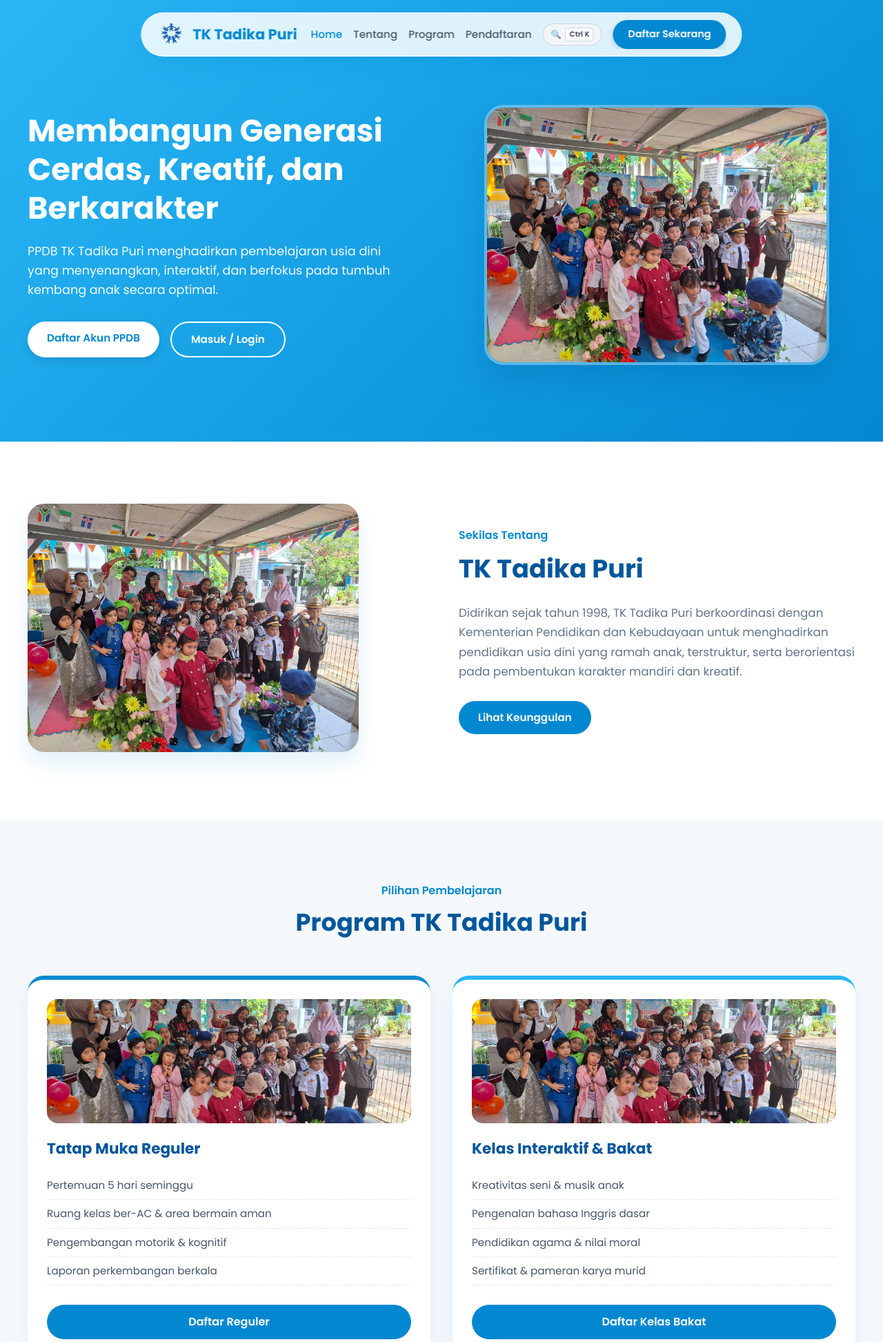
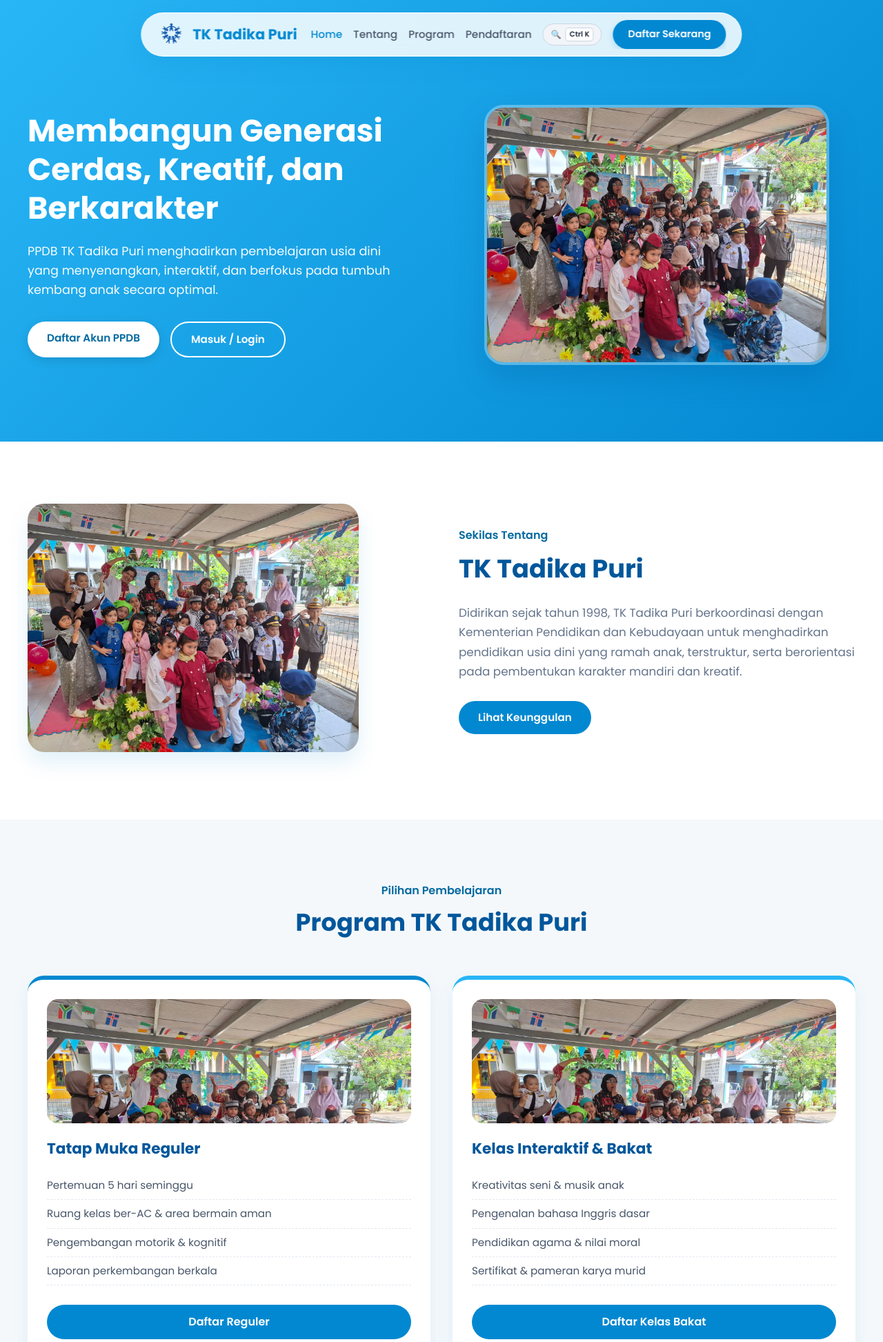
Before and after one commit to babang-11/ppdb-tk-tadikapuri, a Flask app: page / in a window 1280 px wide. Shown: the top 1945 px of the page at 69% size. Run offline with Flask 3, Linux system fonts and the light colour scheme.

Commit message:
optimasi performa gambar dan keamanan http headers

```diff
--- a/PythonProject1/app.py
+++ b/PythonProject1/app.py
@@ -11,6 +11,31 @@ from reportlab.lib.pagesizes import letter
 from reportlab.lib.styles import getSampleStyleSheet
 
 app = Flask(__name__)
+app.config.update(
+    SESSION_COOKIE_SECURE=True,
+    SESSION_COOKIE_HTTPONLY=True,
+    SESSION_COOKIE_SAMESITE='Lax',
+)
+
+@app.after_request
+def set_security_headers(response):
+    response.headers['Strict-Transport-Security'] = 'max-age=31536000; includeSubDomains'
+    response.headers['X-Frame-Options'] = 'DENY'
+    response.headers['X-Content-Type-Options'] = 'nosniff'
+    response.headers['Referrer-Policy'] = 'strict-origin-when-cross-origin'
+    response.headers['Permissions-Policy'] = 'geolocation=(), microphone=(), camera=()'
+    response.headers['Content-Security-Policy'] = (
+        "default-src 'self'; "
+        "script-src 'self' 'unsafe-inline'; "
+        "style-src 'self' 'unsafe-inline' https://fonts.googleapis.com; "
+        "font-src 'self' https://fonts.gstatic.com data:; "
+        "img-src 'self' data: blob:; "
+        "object-src 'none'; "
+        "base-uri 'self'; "
+        "form-action 'self'; "
+        "frame-ancestors 'none';"
+    )
+    return response
 
 # ================= SECRET KEY =================
 app.secret_key = 'secret123'
@@ -67,7 +92,6 @@ def init_db():
     conn = get_db()
     cur = conn.cursor()
 
-    # Tabel Users
     cur.execute("""
         CREATE TABLE IF NOT EXISTS users (
             id INTEGER PRIMARY KEY AUTOINCREMENT,
@@ -80,7 +104,6 @@ def init_db():
         )
     """)
 
-    # Tabel Siswa
     cur.execute("""
         CREATE TABLE IF NOT EXISTS siswa (
             id INTEGER PRIMARY KEY AUTOINCREMENT,
@@ -108,7 +131,6 @@ def init_db():
         )
     """)
 
-    # Migrasi kolom otomatis untuk database ppdb.db yang sudah ada
     kolom_siswa = [row[1] for row in cur.execute("PRAGMA table_info(siswa)").fetchall()]
     if 'email' not in kolom_siswa:
         cur.execute("ALTER TABLE siswa ADD COLUMN email TEXT")
@@ -119,7 +141,6 @@ def init_db():
     if 'kelas' not in kolom_siswa:
         cur.execute("ALTER TABLE siswa ADD COLUMN kelas TEXT DEFAULT 'Reguler'")
 
-    # Tabel Pembayaran PPDB
     cur.execute("""
         CREATE TABLE IF NOT EXISTS pembayaran (
             id_pembayaran INTEGER PRIMARY KEY AUTOINCREMENT,
@@ -152,7 +173,6 @@ def init_db():
         )
     """)
 
-    # Buat akun admin default jika belum ada
     cur.execute("SELECT * FROM users WHERE role='admin'")
     if not cur.fetchone():
         cur.execute(
@@ -163,10 +183,8 @@ def init_db():
     conn.commit()
     conn.close()
 
-# Jalankan inisialisasi tabel saat aplikasi dimuat
 init_db()
 
-# ================= LANDING PAGE / HOME =================
 @app.route('/')
 def home():
     sudah_bayar = False
@@ -187,7 +205,6 @@ def home():
 
     return render_template('landing.html', sudah_bayar=sudah_bayar)
 
-# ================= LOGIN =================
 @app.route('/login', methods=['GET', 'POST'])
 def login():
     if request.method == 'POST':
@@ -222,7 +239,6 @@ def login():
 
     return render_template('login.html')
 
-# ================= DASHBOARD USER =================
 @app.route('/dashboard')
 def dashboard():
     if 'login' not in session:
@@ -265,7 +281,7 @@ def dashboard():
         pembayaran=data_bayar
     )
 
-# ================= HALAMAN TAGIHAN SPP BULANAN (USER) =================
+#HALAMAN TAGIHAN SPP BULANAN (USER)
 @app.route('/tagihan_spp')
 def tagihan_spp():
     if 'login' not in session:
@@ -315,7 +331,6 @@ def tagihan_spp():
         riwayat_spp=riwayat_spp
     )
 
-# ================= UPLOAD PEMBAYARAN SPP BULANAN (USER) =================
 @app.route('/bayar_spp', methods=['POST'])
 def bayar_spp():
     if 'login' not in session:
@@ -356,7 +371,7 @@ def bayar_spp():
     flash(f"Bukti pembayaran SPP bulan {bulan} berhasil dikirim!")
     return redirect('/tagihan_spp')
 
-# ================= REGISTER (LANGKAH 1) =================
+#REGISTER (LANGKAH 1)
 @app.route('/register', methods=['GET', 'POST'])
 def register():
     if request.method == 'POST':
@@ -390,7 +405,7 @@ def register():
 
     return render_template('register.html')
 
-# ================= PENDAFTARAN FORMAL (LANGKAH 2) =================
+#PENDAFTARAN FORMAL (LANGKAH 2)
 @app.route('/pendaftaran', methods=['GET', 'POST'])
 def pendaftaran():
     if 'login' not in session:
@@ -411,7 +426,6 @@ def pendaftaran():
         nama_ibu = request.form['nama_ibu']
         pekerjaan_ibu = request.form['pekerjaan_ibu']
 
-        # Tangkap pilihan program dari formulir
         jenjang = request.form.get('jenjang', 'Kinder A')
         tipe_program = request.form.get('tipe_program', 'Tatap Muka Rutin')
         kelas = request.form.get('kelas', 'Reguler')
@@ -456,7 +470,7 @@ def pendaftaran():
 
     return render_template('pendaftaran.html')
 
-# ================= PEMBAYARAN & PENINJAUAN (LANGKAH 3) =================
+#PEMBAYARAN & PENINJAUAN (LANGKAH 3)
 @app.route('/pembayaran', methods=['GET', 'POST'])
 def pembayaran():
     if 'login' not in session:
@@ -500,7 +514,6 @@ def pembayaran():
     conn.close()
     return render_template('bukti_pembayaran.html', siswa=siswa, rincian=rincian)
 
-# ================= STATUS PEMBAYARAN USER =================
 @app.route('/status_pembayaran')
 def status_pembayaran():
     if 'login' not in session:
@@ -536,7 +549,6 @@ def status_pembayaran():
 
     return render_template('status_pembayaran.html', status=status, id_siswa=id_siswa)
 
-# ================= DOWNLOAD SURAT PENERIMAAN UNTUK USER =================
 @app.route('/download_bukti_user/<id>')
 def download_bukti_user(id):
     if 'login' not in session:
@@ -544,7 +556,6 @@ def download_bukti_user(id):
 
     return cetak_bukti(id)
 
-# ================= PROFILE USER =================
 @app.route('/profile', methods=['GET', 'POST'])
 def profile():
     if 'login' not in session:
@@ -582,7 +593,7 @@ def profile():
     conn.close()
     return render_template('profile.html', user=user)
 
-# ================= DASHBOARD ADMIN =================
+#DASHBOARD ADMIN
 @app.route('/admin_dashboard')
 def admin_dashboard():
     if session.get('role') != 'admin':
@@ -615,7 +626,7 @@ def admin_dashboard():
         total_spp=total_spp
     )
 
-# ================= DATA SISWA (ADMIN) =================
+#DATA SISWA (ADMIN)
 @app.route('/data_siswa')
 def data_siswa():
     if session.get('role') != 'admin':
@@ -629,7 +640,7 @@ def data_siswa():
 
     return render_template('data_siswa.html', siswa=data)
 
-# ================= DETAIL SISWA (ADMIN) =================
+#DETAIL SISWA (ADMIN)
 @app.route('/detail_siswa/<id>')
 def detail_siswa(id):
     if session.get('role') != 'admin':
@@ -646,7 +657,7 @@ def detail_siswa(id):
 
     return render_template('detail_siswa.html', siswa=siswa)
 
-# ================= EDIT SISWA (ADMIN) =================
+#EDIT SISWA (ADMIN)
 @app.route('/edit_siswa/<id>', methods=['GET', 'POST'])
 def edit_siswa(id):
     if session.get('role') != 'admin':
@@ -677,7 +688,7 @@ def edit_siswa(id):
 
     return render_template('edit_siswa.html', siswa=siswa)
 
-# ================= HAPUS SISWA (ADMIN) =================
+#HAPUS SISWA (ADMIN)
 @app.route('/hapus_siswa/<id>')
 def hapus_siswa(id):
     if session.get('role') != 'admin':
@@ -691,7 +702,7 @@ def hapus_siswa(id):
 
     return redirect('/data_siswa')
 
-# ================= DATA PEMBAYARAN PPDB (ADMIN) =================
+#DATA PEMBAYARAN PPDB (ADMIN)
 @app.route('/data_pembayaran')
 def data_pembayaran():
     if session.get('role') != 'admin':
@@ -709,7 +720,7 @@ def data_pembayaran():
 
     return render_template('data_pembayaran.html', pembayaran=data)
 
-# ================= VERIFIKASI PEMBAYARAN PPDB (ADMIN) =================
+#VERIFIKASI PEMBAYARAN PPDB (ADMIN)
 @app.route('/verifikasi/<id>/<status>')
 def verifikasi(id, status):
     if session.get('role') != 'admin':
@@ -745,7 +756,7 @@ def acc(id):
 
     return redirect(url_for('data_pembayaran'))
 
-# ================= DATA & VERIFIKASI SPP BULANAN (ADMIN) =================
+#DATA & VERIFIKASI SPP BULANAN (ADMIN)
 @app.route('/data_spp')
 def data_spp():
     if session.get('role') != 'admin':
@@ -772,7 +783,7 @@ def verifikasi_spp(id, status):
 
     return redirect('/data_spp')
 
-# ================= MANAGEMENT USER (ADMIN) =================
+#MANAGEMENT USER (ADMIN)
 @app.route('/tambah', methods=['POST'])
 def tambah_user():
     if session.get('role') != 'admin':
@@ -809,7 +820,7 @@ def hapus_user(id):
 
     return redirect(url_for('admin_dashboard'))
 
-# ================= 1. REKAPITULASI DATA SISWA TAHUN AJARAN BARU =================
+#REKAPITULASI DATA SISWA TAHUN AJARAN BARU
 @app.route('/cetak_pdf')
 def cetak_pdf():
     if session.get('role') != 'admin':
@@ -910,7 +921,7 @@ def cetak_pdf():
     response.headers['Content-Disposition'] = 'inline; filename=rekapitulasi_siswa_tahun_ajaran_baru.pdf'
     return response
 
-# ================= SURAT PENERIMAAN INDIVIDUAL PER SISWA (PDF REPORTLAB) =================
+#SURAT PENERIMAAN INDIVIDUAL PER SISWA (PDF REPORTLAB)
 @app.route('/cetak_bukti/<id>')
 def cetak_bukti(id):
     if 'login' not in session:
@@ -1017,7 +1028,7 @@ def cetak_bukti(id):
     response.headers['Content-Disposition'] = f'inline; filename=Surat_Penerimaan_{siswa[0]}.pdf'
     return response
 
-# ================= LUPA & RESET PASSWORD =================
+#LUPA & RESET PASSWORD
 @app.route('/lupa_password', methods=['GET', 'POST'])
 def lupa_password():
     if request.method == 'POST':
@@ -1066,13 +1077,11 @@ def reset_password():
 
     return render_template('reset_password.html')
 
-# ================= LOGOUT =================
 @app.route('/logout')
 def logout():
     session.clear()
     return redirect('/')
 
-# ================= RUN =================
 if __name__ == '__main__':
     app.run(
         host='0.0.0.0',
--- a/PythonProject1/templates/bukti_pendaftaran.html
+++ b/PythonProject1/templates/bukti_pendaftaran.html
@@ -4,8 +4,7 @@
     <meta charset="UTF-8">
     <title>Surat Keterangan Penerimaan - TK Tadika Puri</title>
 
-    <!-- BARIS FAVICON LOGO TAB BROWSER -->
-    <link rel="shortcut icon" href="{{ url_for('static', filename='image/logo-transparent.png') }}" type="image/x-icon">
+        <link rel="shortcut icon" href="{{ url_for('static', filename='image/logo-transparent.png') }}" type="image/x-icon">
 
     <style>
         body { font-family: 'Times New Roman', Times, serif; padding: 40px; color: #000; line-height: 1.6; }
--- a/PythonProject1/templates/landing.html
+++ b/PythonProject1/templates/landing.html
@@ -2,13 +2,18 @@
 <html lang="id">
 <head>
     <meta charset="UTF-8">
-    <meta name="viewport" content="width=device-width, initial-scale=1.0, maximum-scale=1.0, user-scalable=no">
+    <meta name="viewport" content="width=device-width, initial-scale=1.0">
+    <meta name="description" content="Penerimaan Peserta Didik Baru (PPDB) TK Tadika Puri Depok - Pendidikan anak usia dini cerdas, kreatif, dan berkarakter.">
     <title>PPDB TK Tadika Puri</title>
 
-    <!-- Google Fonts Poppins -->
+    <!-- Preconnect & Non-Blocking Google Fonts -->
     <link rel="preconnect" href="https://fonts.googleapis.com">
     <link rel="preconnect" href="https://fonts.gstatic.com" crossorigin>
-    <link href="https://fonts.googleapis.com/css2?family=Poppins:wght@400;500;600;700&display=swap" rel="stylesheet">
+    <link rel="preload" as="style" href="https://fonts.googleapis.com/css2?family=Poppins:wght@400;500;600;700&display=swap" onload="this.onload=null;this.rel='stylesheet'">
+    <noscript><link rel="stylesheet" href="https://fonts.googleapis.com/css2?family=Poppins:wght@400;500;600;700&display=swap"></noscript>
+
+    <!-- Preload Gambar Utama (LCP Discovery) -->
+    <link rel="preload" as="image" href="{{ url_for('static', filename='image/sekolah.jpeg') }}" fetchpriority="high">
 
     <link rel="stylesheet" href="{{ url_for('static', filename='css/style.css') }}">
 
@@ -22,6 +27,33 @@
             overflow-x: hidden !important;
             margin: 0 !important;
             padding: 0 !important;
+        }
+
+        /* Jaga Rasio Gambar Saat Atribut Width & Height Ditetapkan */
+        .hero-img,
+        .about-image img,
+        .program-img-box img {
+            height: auto;
+        }
+
+        .logo-sekolah,
+        .footer-logo-img {
+            object-fit: contain;
+        }
+
+        /* Perbaikan Rasio Kontras Teks (Accessibility) */
+        .hero-description {
+            color: #ffffff !important;
+            opacity: 0.96;
+        }
+
+        .section-subtitle,
+        .form-subtitle {
+            color: #0369a1 !important;
+        }
+
+        .btn-smm-white {
+            color: #0369a1 !important;
         }
 
         /* =========================================================
@@ -90,7 +122,7 @@
                 align-items: center !important;
                 gap: 6px !important;
                 background: #f1f5f9 !important;
-                color: #475569 !important;
+                color: #334155 !important;
                 border: 1px solid #cbd5e1 !important;
                 border-radius: 9999px !important;
                 padding: 5px 11px !important;
@@ -112,7 +144,7 @@
                 border-radius: 5px;
                 padding: 1px 5px;
                 font-size: 10.5px;
-                color: #334155;
+                color: #1e293b;
             }
 
             /* EFEK SHRINK ON SCROLL (Mengecil jadi ikon saat di-scroll, melebar saat di-hover) */
@@ -558,6 +588,9 @@
     </div>
 </div>
 
+<!-- KONTEN UTAMA (MAIN LANDMARK) -->
+<main id="main-content">
+
     <!-- HERO SECTION -->
     <section class="hero" id="top">
         <div class="hero-container">
@@ -840,7 +875,7 @@
     function renderCmdList(items) {
         cmdList.innerHTML = '';
         if (items.length === 0) {
-            cmdList.innerHTML = '<div style="padding:18px; text-align:center; color:#94a3b8; font-size:13px;">Halaman tidak ditemukan</div>';
+            cmdList.innerHTML = '<div style="padding:18px; text-align:center; color:#475569; font-size:13px;">Halaman tidak ditemukan</div>';
             return;
         }
         items.forEach((item, index) => {
--- a/PythonProject1/templates/login.html
+++ b/PythonProject1/templates/login.html
@@ -5,7 +5,6 @@
     <meta name="viewport" content="width=device-width, initial-scale=1.0">
     <title>Masuk - PPDB TK Tadika Puri</title>
 
-    <!-- Google Fonts Poppins -->
     <link rel="preconnect" href="https://fonts.googleapis.com">
     <link rel="preconnect" href="https://fonts.gstatic.com" crossorigin>
     <link href="https://fonts.googleapis.com/css2?family=Poppins:wght@400;500;600;700&display=swap" rel="stylesheet">
--- a/PythonProject1/templates/lupa_password.html
+++ b/PythonProject1/templates/lupa_password.html
@@ -5,7 +5,6 @@
     <meta name="viewport" content="width=device-width, initial-scale=1.0">
     <title>Lupa Password - PPDB TK Tadika Puri</title>
 
-    <!-- Google Fonts Poppins -->
     <link rel="preconnect" href="https://fonts.googleapis.com">
     <link rel="preconnect" href="https://fonts.gstatic.com" crossorigin>
     <link href="https://fonts.googleapis.com/css2?family=Poppins:wght@400;500;600;700&display=swap" rel="stylesheet">
@@ -71,8 +70,7 @@
             margin-bottom: 24px;
         }
 
-        /* Alert / Flash Message */
-        .alert {
+            .alert {
             padding: 12px 14px;
             border-radius: 10px;
             font-size: 13px;
--- a/PythonProject1/templates/reset_password.html
+++ b/PythonProject1/templates/reset_password.html
@@ -5,7 +5,6 @@
     <meta name="viewport" content="width=device-width, initial-scale=1.0">
     <title>Reset Password - PPDB TK Tadika Puri</title>
 
-    <!-- Google Fonts Poppins -->
     <link rel="preconnect" href="https://fonts.googleapis.com">
     <link rel="preconnect" href="https://fonts.gstatic.com" crossorigin>
     <link href="https://fonts.googleapis.com/css2?family=Poppins:wght@400;500;600;700&display=swap" rel="stylesheet">
@@ -71,7 +70,6 @@
             margin-bottom: 24px;
         }
 
-        /* Alert / Flash Message */
         .alert {
             padding: 12px 14px;
             border-radius: 10px;
@@ -202,7 +200,6 @@
             Silakan masukkan kata sandi baru untuk mengamankan akun PPDB Anda.
         </p>
 
-        <!-- Menampilkan Pesan Flash dari Flask jika ada -->
         {% with messages = get_flashed_messages() %}
             {% if messages %}
                 {% for message in messages %}
--- a/PythonProject1/templates/status_pembayaran.html
+++ b/PythonProject1/templates/status_pembayaran.html
@@ -5,14 +5,11 @@
     <meta name="viewport" content="width=device-width, initial-scale=1.0">
     <title>Status Pembayaran - TK Tadika Puri</title>
 
-    <!-- BARIS FAVICON LOGO TAB BROWSER -->
     <link rel="shortcut icon" href="{{ url_for('static', filename='image/logo-transparent.png') }}" type="image/x-icon">
-
     <link rel="preconnect" href="https://fonts.googleapis.com">
     <link rel="preconnect" href="https://fonts.gstatic.com" crossorigin>
     <link href="https://fonts.googleapis.com/css2?family=Poppins:wght@400;500;600;700&display=swap" rel="stylesheet">
-
-    <link rel="preconnect" href="https://fonts.googleapis.com">
+        <link rel="preconnect" href="https://fonts.googleapis.com">
     <link rel="preconnect" href="https://fonts.gstatic.com" crossorigin>
     <link href="https://fonts.googleapis.com/css2?family=Poppins:wght@400;500;600;700&display=swap" rel="stylesheet">
 
--- a/PythonProject1/templates/tagihan_spp.html
+++ b/PythonProject1/templates/tagihan_spp.html
@@ -11,7 +11,6 @@
         body { background-color: #f8fafc; color: #0f172a; }
         .layout { display: flex; min-height: 100vh; }
 
-        /* Sidebar Biru Pendaftar */
         .sidebar {
             width: 270px;
             background: linear-gradient(180deg, #0277bd 0%, #01579b 100%);
@@ -50,7 +49,6 @@
             box-shadow: 0 4px 12px rgba(0, 0, 0, 0.1);
         }
 
-        /* Kartu Info di Bagian Bawah Sidebar */
         .sidebar-bottom-card {
             margin-top: auto;
             background: rgba(255, 255, 255, 0.14);
@@ -63,7 +61,6 @@
         .sidebar-bottom-card strong { display: block; font-size: 0.92rem; margin-bottom: 10px; }
         .sidebar-bottom-card p { font-size: 0.76rem; line-height: 1.5; opacity: 0.9; }
 
-        /* Konten Kanan */
         .main-content { flex: 1; padding: 36px 40px; min-width: 0; }
         .page-header { margin-bottom: 24px; }
         .page-header h1 { color: #01579b; font-size: 1.75rem; font-weight: 700; }
--- a/PythonProject1/templates/terima_kasih.html
+++ b/PythonProject1/templates/terima_kasih.html
@@ -5,7 +5,6 @@
     <meta name="viewport" content="width=device-width, initial-scale=1.0">
     <title>Pendaftaran Selesai - TK Tadika Puri</title>
 
-    <!-- Google Fonts Poppins -->
     <link rel="preconnect" href="https://fonts.googleapis.com">
     <link rel="preconnect" href="https://fonts.gstatic.com" crossorigin>
     <link href="https://fonts.googleapis.com/css2?family=Poppins:wght@400;500;600;700&display=swap" rel="stylesheet">
```
Also changed, not shown: other parts of PythonProject1/templates/landing.html (+23 -23 lines), PythonProject1/templates/admin_dashboard.html (+3 -15 lines), PythonProject1/templates/bukti_pembayaran.html (+4 -8 lines), PythonProject1/templates/dashboard.html (+2 -11 lines), static/image/logo-transparent.png, static/image/sekolah.jpeg, static/uploads/IMG-20241114-WA0114.jpg, static/uploads/JADWAL.jpg, static/uploads/WhatsApp_Image_2026-05-08_at_15.08.08.jpeg, static/uploads/WhatsApp_Image_2026-05-14_at_14.26.34.jpeg, 2 other files. Lines whose indentation alone changed are shown as unchanged.
